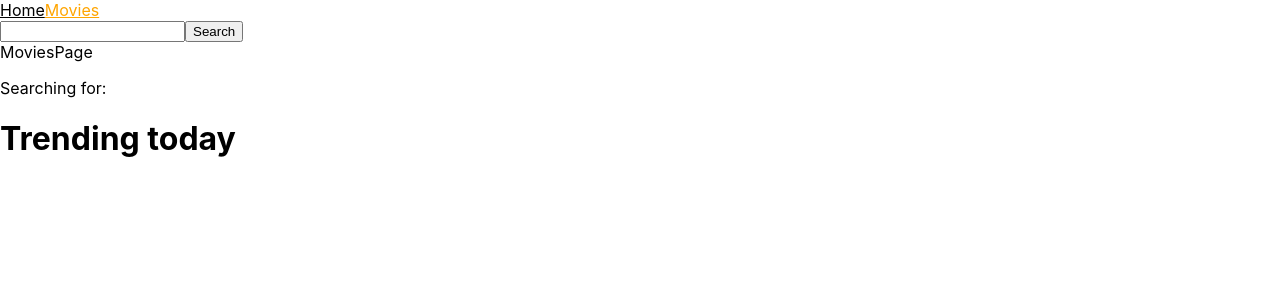
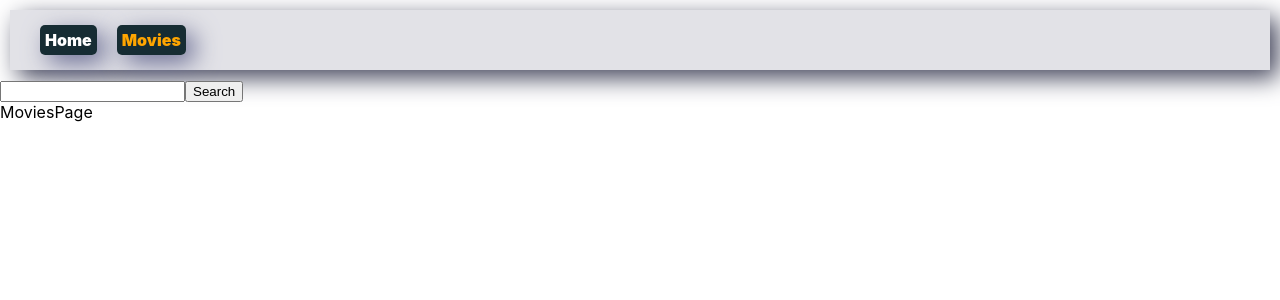
Before and after one commit to rafalszewczyk890/goit-react-hw-05-movies, a React (Create React App) app: page /movies in a window 1280 px wide. Shown: the top 300 px of the page. Built offline with nearby package versions, Linux system fonts and the light colour scheme.

Commit message:
Partial styling finished

```diff
--- a/src/components/MovieList/MovieList.jsx
+++ b/src/components/MovieList/MovieList.jsx
@@ -1,12 +1,18 @@
 import { MovieListItem } from '../MovieListItem/MovieListItem';
+import css from 'components/MovieList/MovieList.module.css';
 
 export const MovieList = ({ movies }) => {
   return (
     <>
-      <h1>Trending today</h1>
-      <ul>
+      <h3 className={css.Title}>Trending today</h3>
+      <ul className={css.MovieList}>
         {movies.map(movie => (
-          <MovieListItem key={movie.id} id={movie.id} title={movie.title} />
+          <MovieListItem
+            key={movie.id}
+            id={movie.id}
+            title={movie.title}
+            name={movie.name}
+          />
         ))}
       </ul>
     </>
--- /dev/null
+++ b/src/components/MovieList/MovieList.module.css
@@ -0,0 +1,8 @@
+.Title {
+  color: rgb(175, 114, 0);
+  margin: 10px;
+}
+
+.MovieList {
+  margin: 10px;
+}
--- a/src/components/MovieListItem/MovieListItem.jsx
+++ b/src/components/MovieListItem/MovieListItem.jsx
@@ -1,9 +1,13 @@
 import { Link } from 'react-router-dom';
+import css from 'components/MovieListItem/MovieListItem.module.css';
 
-export const MovieListItem = ({ id, title }) => {
+export const MovieListItem = ({ id, title, name }) => {
   return (
-    <li>
-      <Link to={`/movies/${id}`}>{title}</Link>
+    <li className={css.MovieTitle}>
+      <Link className={css.MovieLink} to={`/movies/${id}`}>
+        {title}
+        {name}
+      </Link>
     </li>
   );
 };
--- /dev/null
+++ b/src/components/MovieListItem/MovieListItem.module.css
@@ -0,0 +1,20 @@
+.MovieTitle {
+  margin: 10px;
+  background-color: rgb(255, 255, 255);
+  border-radius: 4px;
+  padding: 5px;
+  list-style: none;
+  width: fit-content;
+  -webkit-box-shadow: 4px 4px 2px 4px rgba(0, 0, 0, 1);
+  -moz-box-shadow: 4px 4px 2px 4px rgba(0, 0, 0, 1);
+  box-shadow: 4px 4px 2px 4px rgba(0, 0, 0, 1);
+}
+
+.MovieLink {
+  text-decoration: none;
+  color: black;
+}
+
+.MovieLink:hover {
+  color: orange;
+}
--- a/src/components/SharedLayout/SharedLayout.jsx
+++ b/src/components/SharedLayout/SharedLayout.jsx
@@ -1,8 +1,9 @@
 import { NavLink, Outlet } from 'react-router-dom';
 import styled from 'styled-components';
+import css from 'components/SharedLayout/SharedLayout.module.css';
 
 const StyledNavLink = styled(NavLink)`
-  color: black;
+  color: white;
 
   &.active {
     color: orange;
@@ -12,9 +13,13 @@ const StyledNavLink = styled(NavLink)`
 export const SharedLayout = () => {
   return (
     <>
-      <nav>
-        <StyledNavLink to="/">Home</StyledNavLink>
-        <StyledNavLink to="/movies">Movies</StyledNavLink>
+      <nav className={css.Navigation}>
+        <StyledNavLink className={css.NavButton} to="/">
+          Home
+        </StyledNavLink>
+        <StyledNavLink className={css.NavButton} to="/movies">
+          Movies
+        </StyledNavLink>
       </nav>
       <Outlet />
     </>
--- /dev/null
+++ b/src/components/SharedLayout/SharedLayout.module.css
@@ -0,0 +1,26 @@
+.Navigation {
+  -webkit-box-shadow: 8px 8px 24px 0px rgba(66, 68, 90, 1);
+  -moz-box-shadow: 8px 8px 24px 0px rgba(66, 68, 90, 1);
+  box-shadow: 8px 8px 24px 0px rgba(66, 68, 90, 1);
+  padding: 20px;
+  margin: 10px;
+  font-weight: 900;
+  background-color: rgba(17, 17, 61, 0.123);
+}
+
+.NavButton {
+  margin: 10px;
+  padding: 5px;
+  background-color: rgb(22, 44, 51);
+  border-radius: 5px;
+  -webkit-box-shadow: 8px 8px 24px 0px rgb(100, 103, 134);
+  -moz-box-shadow: 8px 8px 24px 0px rgb(116, 119, 153);
+  box-shadow: 8px 8px 24px 0px rgb(109, 112, 150);
+  text-decoration: none;
+}
+
+.NavButton:hover {
+  -webkit-box-shadow: 4px 4px 12px 4px rgba(255, 181, 0, 1);
+  -moz-box-shadow: 4px 4px 12px 4px rgba(255, 181, 0, 1);
+  box-shadow: 4px 4px 12px 4px rgba(255, 181, 0, 1);
+}
--- a/src/pages/HomePage/HomePage.jsx
+++ b/src/pages/HomePage/HomePage.jsx
@@ -1,6 +1,7 @@
 import { MovieList } from 'components/MovieList/MovieList';
 import { useState, useEffect } from 'react';
 import axios from 'axios';
+import css from 'pages/HomePage/HomePage.module.css';
 
 export const HomePage = () => {
   const API_KEY = '3734bfd99a42268714d80d895f68afb5';
@@ -18,7 +19,7 @@ export const HomePage = () => {
 
   return (
     <>
-      <div>Homepage</div>
+      <div className={css.Title}>Welcome to MovieFinder!</div>
       <MovieList movies={trendingMovies} />
     </>
   );
--- /dev/null
+++ b/src/pages/HomePage/HomePage.module.css
@@ -0,0 +1,11 @@
+.Title {
+  color: orange;
+  font-size: x-large;
+  font-weight: 800;
+  background-color: rgba(17, 17, 61, 0.123);
+  margin: 10px;
+  padding: 10px;
+  -webkit-box-shadow: 8px 8px 24px 0px rgba(66, 68, 90, 1);
+  -moz-box-shadow: 8px 8px 24px 0px rgba(66, 68, 90, 1);
+  box-shadow: 8px 8px 24px 0px rgba(66, 68, 90, 1);
+}
--- a/src/pages/MoviesPage/MoviesPage.jsx
+++ b/src/pages/MoviesPage/MoviesPage.jsx
@@ -1,7 +1,7 @@
 import { Searchbar } from 'components/Searchbar/Searchbar';
 import { useNavigate, useSearchParams } from 'react-router-dom';
 import { MovieList } from 'components/MovieList/MovieList';
-import { useState } from 'react';
+import { useState, useEffect } from 'react';
 import axios from 'axios';
 
 export const MoviesPage = () => {
@@ -10,10 +10,10 @@ export const MoviesPage = () => {
   const [searchParams, setSearchParams] = useSearchParams();
   const [foundMovies, setFoundMovies] = useState([]);
 
+  const navigate = useNavigate();
   const query = searchParams.get('query');
 
-  console.log(query);
-  const navigate = useNavigate();
+  useEffect(() => {}, []);
 
   const handleSubmit = async event => {
     event.preventDefault();
@@ -28,8 +28,8 @@ export const MoviesPage = () => {
     <>
       <Searchbar onSubmit={handleSubmit} />
       <div>MoviesPage</div>
-      <p>Searching for: {query}</p>
-      <MovieList movies={foundMovies} />
+
+      {foundMovies.length > 1 && <MovieList movies={foundMovies} />}
     </>
   );
 };
```
